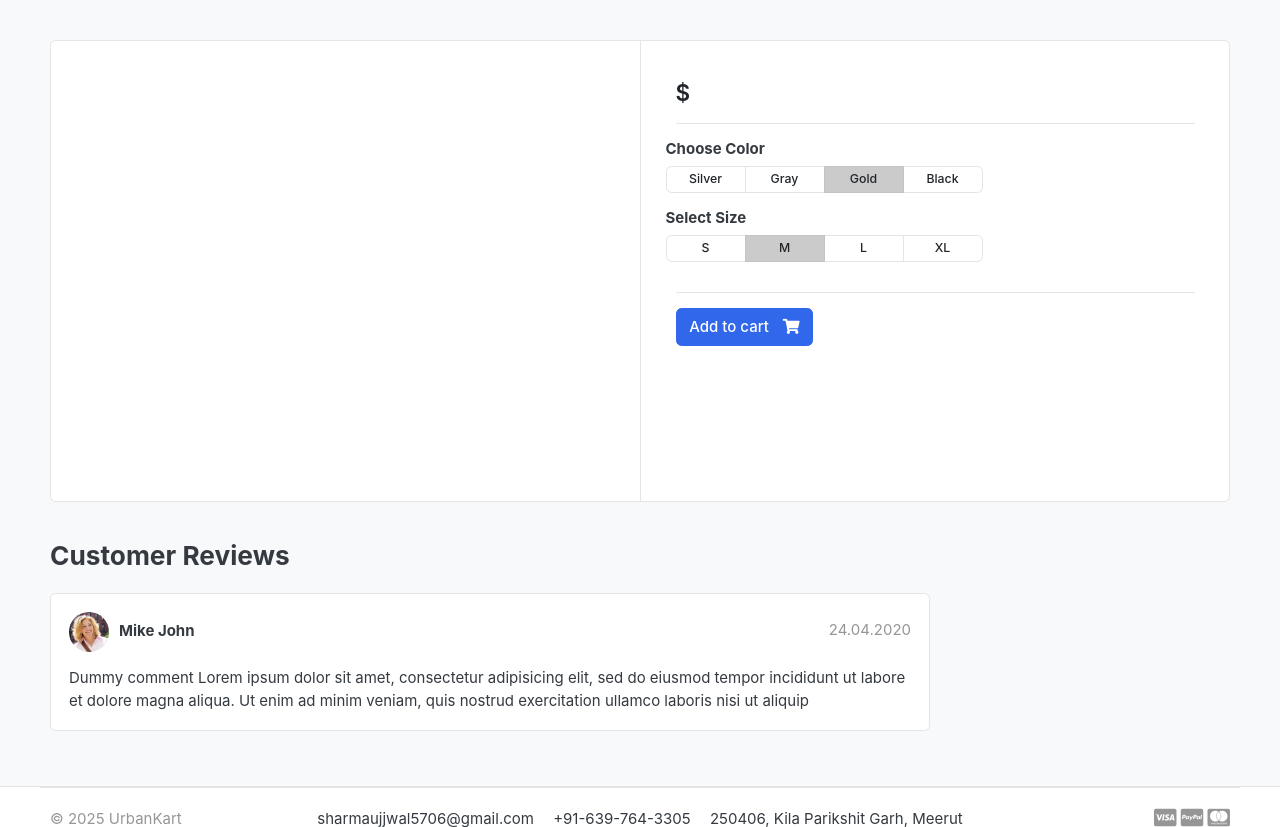
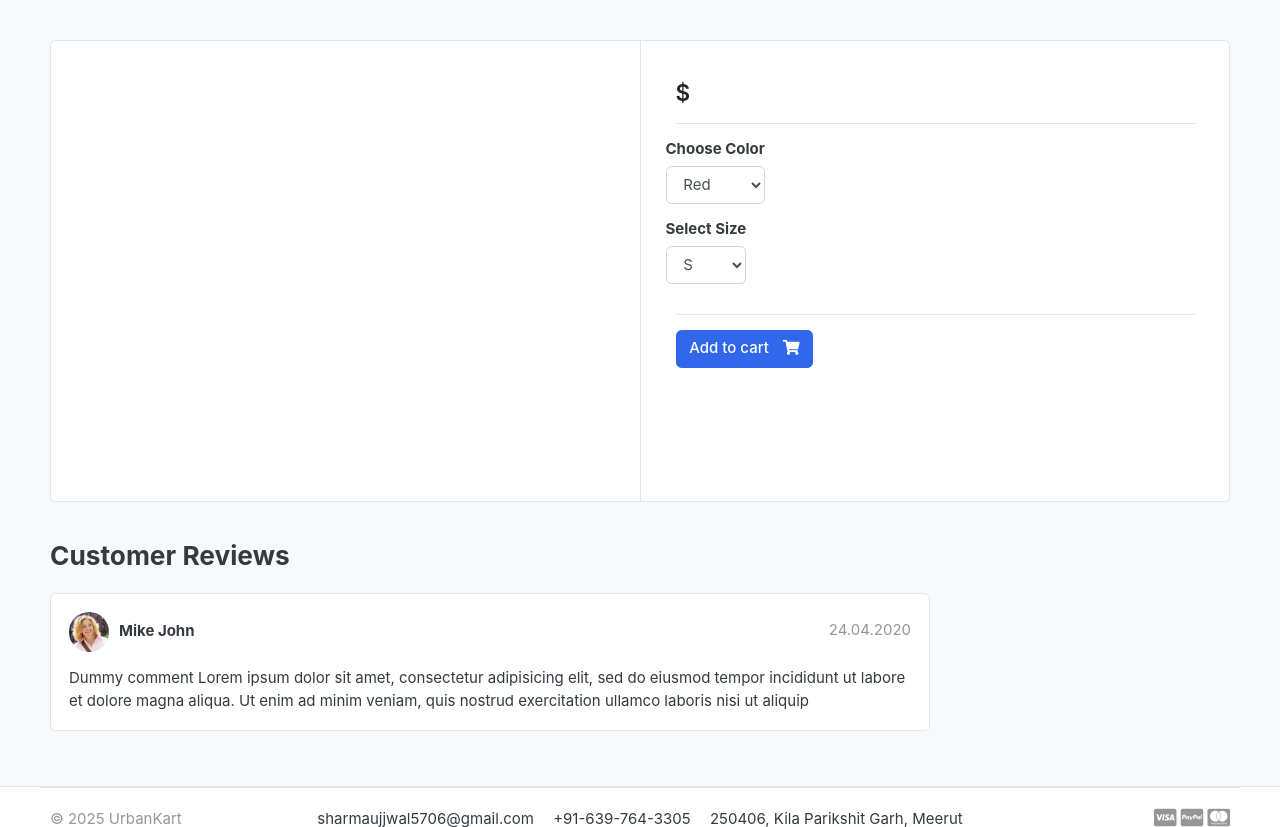
Before and after one commit to Ujjwal5705/UrbanKart, a Django app: template templates/store/product_detail.html in a window 1280 px wide. Shown: the part 118-945 px from the top of the page. Run offline with Django 5.2, Linux system fonts and the light colour scheme; the template is opened without the code that fills it, so the values that code supplies are empty; some libraries are stand-ins or nearby versions; some web fonts are replaced.

Commit message:
product_variation_intro

```diff
--- a/carts/views.py
+++ b/carts/views.py
@@ -13,6 +13,10 @@ def _cart_id(request):
 
 
 def add_cart(request, product_id):
+    color = request.GET['color']
+    size = request.GET['size']
+
+    return HttpResponse({color, size})
     product = Product.objects.get(id=product_id)                            #get the product
 
     try:
--- a/templates/store/product_detail.html
+++ b/templates/store/product_detail.html
@@ -15,6 +15,7 @@
           </article>
         </aside>
         <main class="col-md-6 border-left">
+          <form action="{% url 'add_cart' single_product.id %}" method="GET">
             <article class="content-body">
               <h2 class="title">{{single_product.product_name}}</h2>
 
@@ -30,45 +31,22 @@
               <div class="row">
                 <div class="item-option-select">
                   <h6>Choose Color</h6>
-                <div
-                  class="btn-group btn-group-sm btn-group-toggle"
-                  data-toggle="buttons"
-                >
-                  <label class="btn btn-light">
-                    <input type="radio" name="radio_color" /> Silver
-                  </label>
-                  <label class="btn btn-light">
-                    <input type="radio" name="radio_color" /> Gray
-                  </label>
-                  <label class="btn btn-light active">
-                    <input type="radio" name="radio_color checked" /> Gold
-                  </label>
-                  <label class="btn btn-light">
-                    <input type="radio" name="radio_color" /> Black
-                  </label>
-                </div>
+                  <select name="color" class="form-control">
+                    <option value="Red">Red</option>
+                    <option value="Yellow">Yellow</option>
+                    <option value="Black">Black</option>
+                  </select>
                 </div>
               </div>
               <div class="row">
                 <div class="item-option-select">
                   <h6>Select Size</h6>
-                <div
-                  class="btn-group btn-group-sm btn-group-toggle"
-                  data-toggle="buttons"
-                >
-                  <label class="btn btn-light">
-                    <input type="radio" name="radio_color" /> S
-                  </label>
-                  <label class="btn btn-light active">
-                    <input type="radio" name="radio_color" checked /> M
-                  </label>
-                  <label class="btn btn-light">
-                    <input type="radio" name="radio_color" /> L
-                  </label>
-                  <label class="btn btn-light">
-                    <input type="radio" name="radio_color" /> XL
-                  </label>
-                </div>
+                  <select name="size" class="form-control">
+                    <option value="Small">S</option>
+                    <option value="Large">L</option>
+                    <option value="Extra-Large">XL</option>
+                    <option value="Double-Extra-Large">XXL</option>
+                  </select>
                 </div>
               </div>
               <hr />
@@ -84,12 +62,13 @@
               {% elif single_product.stock <= 0 %}
                   <h5 class="text-danger">Out of Stock</h5>
               {% else %}
-            <a href="{% url 'add_cart' single_product.id %}" class="btn btn-primary">
+              <button class="btn btn-primary">
                   <span class="text">Add to cart</span>
                   <i class="fas fa-shopping-cart"></i>
-            </a>
+              </button>
               {% endif %}
             </article>
+          </form>
         </main>
       </div>
     </div>
```
Lines whose indentation alone changed are shown as unchanged.
